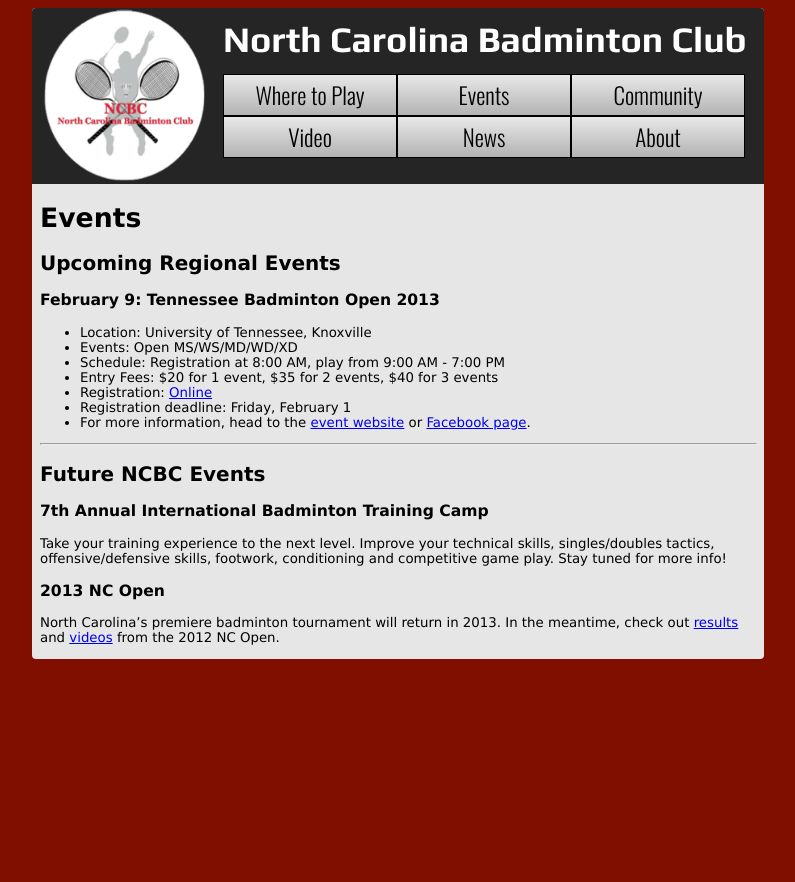
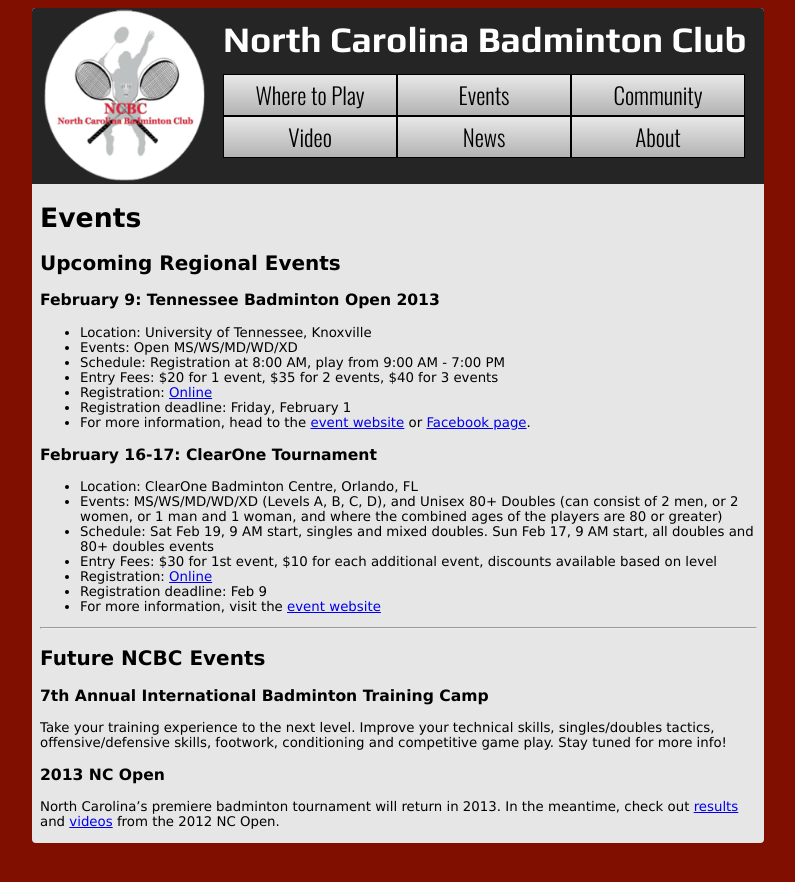
Before and after one commit to NCBC/ncbc.github.com, a Jekyll site: the page built from events.md, in a window 1280 px wide. Shown: the top 882 px of the page, without its empty margins (242-1037 px from the left). Built offline with Jekyll 4.4.1, drawn with Linux system fonts in a browser that asks for light colours.

Commit message:
Added ClearOne tournament

```diff
--- a/events.md
+++ b/events.md
@@ -15,6 +15,16 @@
 - Registration deadline: Friday, February 1
 - For more information, head to the [event website](http://www.tennesseebadminton.com/events/tennessee-badminton-open-2013/) or [Facebook page](https://www.facebook.com/events/309728762461765/).
 
+### February 16-17: ClearOne Tournament
+- Location: ClearOne Badminton Centre, Orlando, FL
+- Events: MS/WS/MD/WD/XD (Levels A, B, C, D), and Unisex 80+ Doubles (can consist of 2 men, or 2 women, or 1 man and 1 woman, and
+where the combined ages of the players are 80 or greater)
+- Schedule: Sat Feb 19, 9 AM start, singles and mixed doubles. Sun Feb 17, 9 AM start, all doubles and 80+ doubles events
+- Entry Fees: $30 for 1st event, $10 for each additional event, discounts available based on level
+- Registration: [Online](http://www.tournamentsoftware.com/onlineentry/onlineentry.aspx?id=F937D65A-5D7E-4DB9-873F-0B1F9078BDAE)
+- Registration deadline: Feb 9
+- For more information, visit the [event website](http://www.tournamentsoftware.com/sport/tournament.aspx?id=F937D65A-5D7E-4DB9-873F-0B1F9078BDAE)
+
 <hr />
 
 ## Future NCBC Events
```
